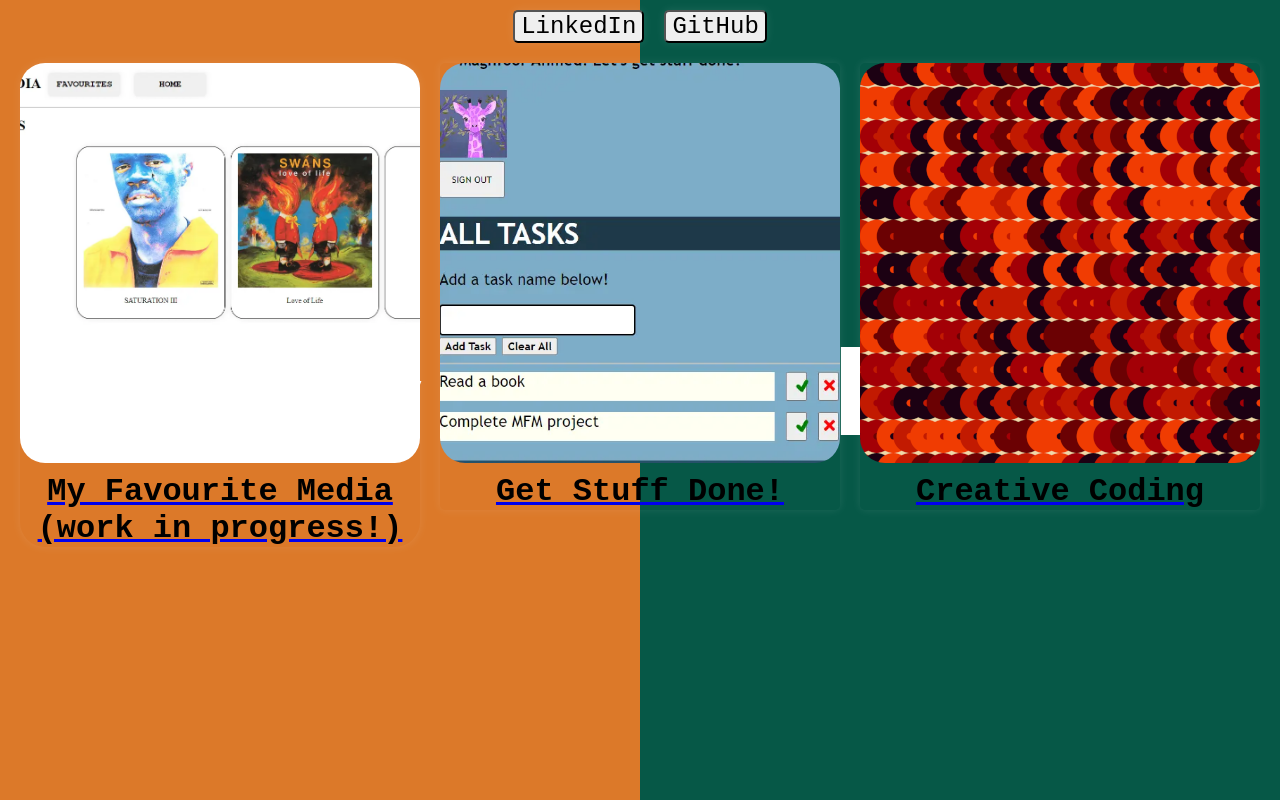
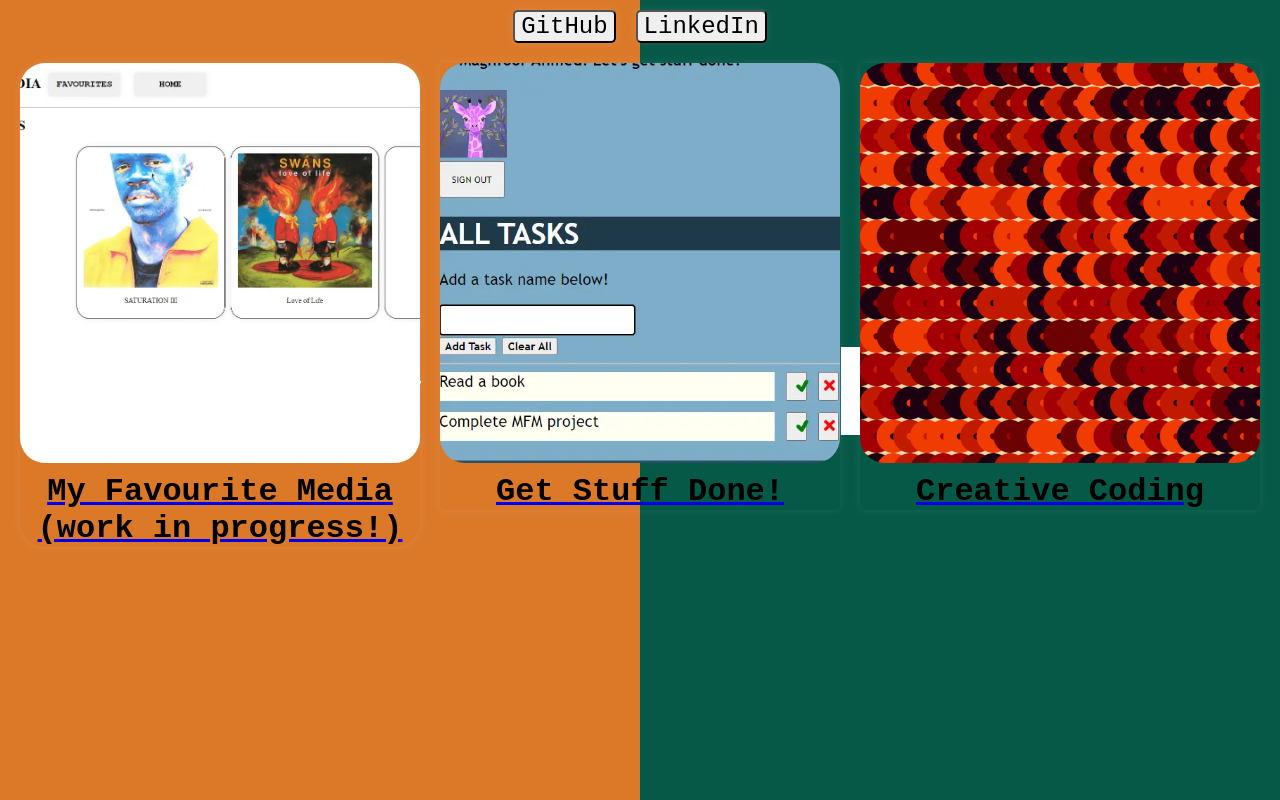
Before and after one commit to maghfoor-a/personal-website, a React (Vite) app: page / in a window 1280 px wide. Built offline with nearby package versions, Linux system fonts and the light colour scheme.

Commit message:
changed titles for buttons

```diff
--- a/src/components/AppHeader.tsx
+++ b/src/components/AppHeader.tsx
@@ -23,7 +23,7 @@
             target="_blank"
             rel="noopener noreferrer"
           >
-            <button className="button">LinkedIn</button>
+            <button className="button">GitHub</button>
           </a>
           <a
             className="github"
@@ -31,7 +31,7 @@
             target="_blank"
             rel="noopener noreferrer"
           >
-            <button className="button">GitHub</button>
+            <button className="button">LinkedIn</button>
           </a>
         </div>
         <div id="left-side" className="side" style={{ width: `${widthPct}%` }}>
```
